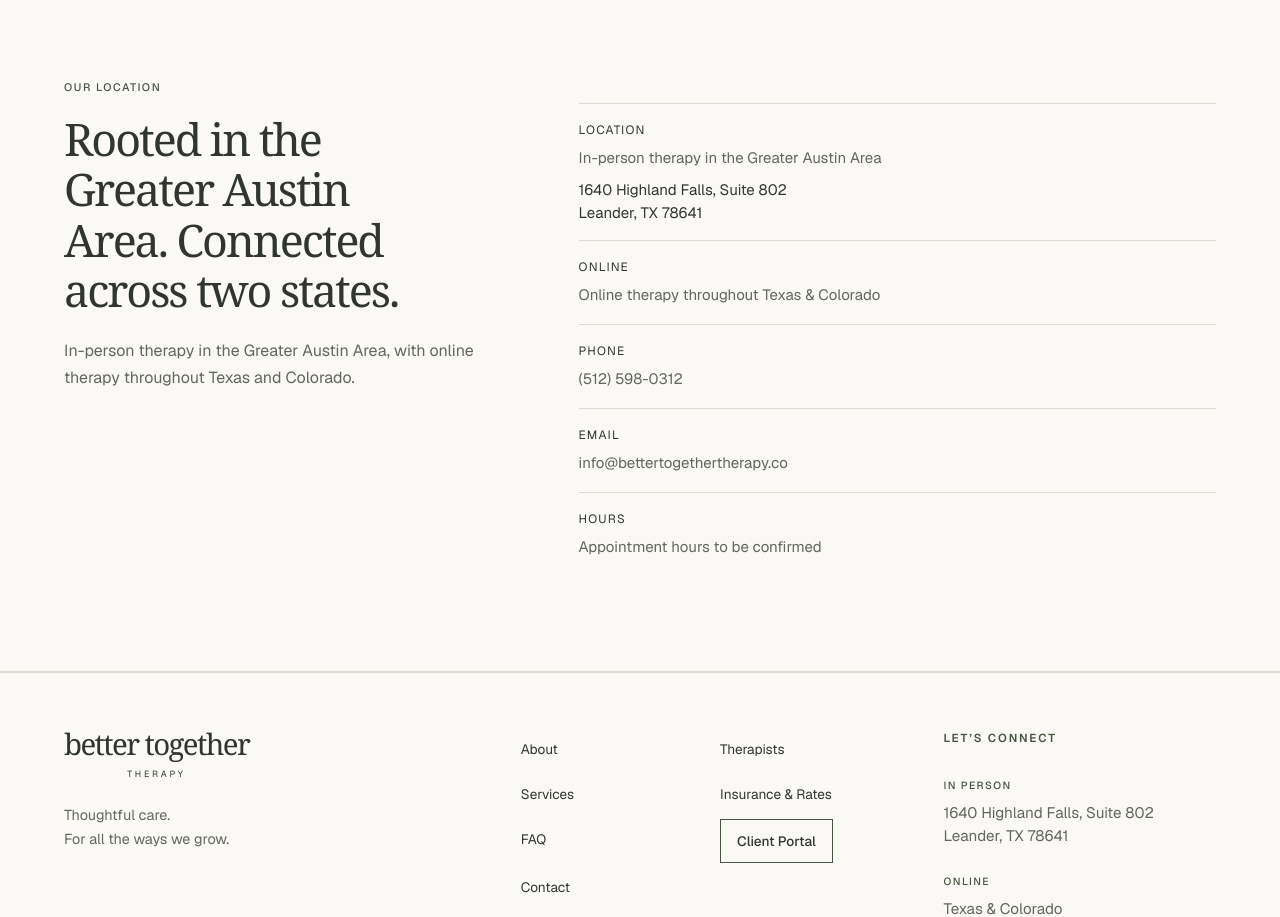
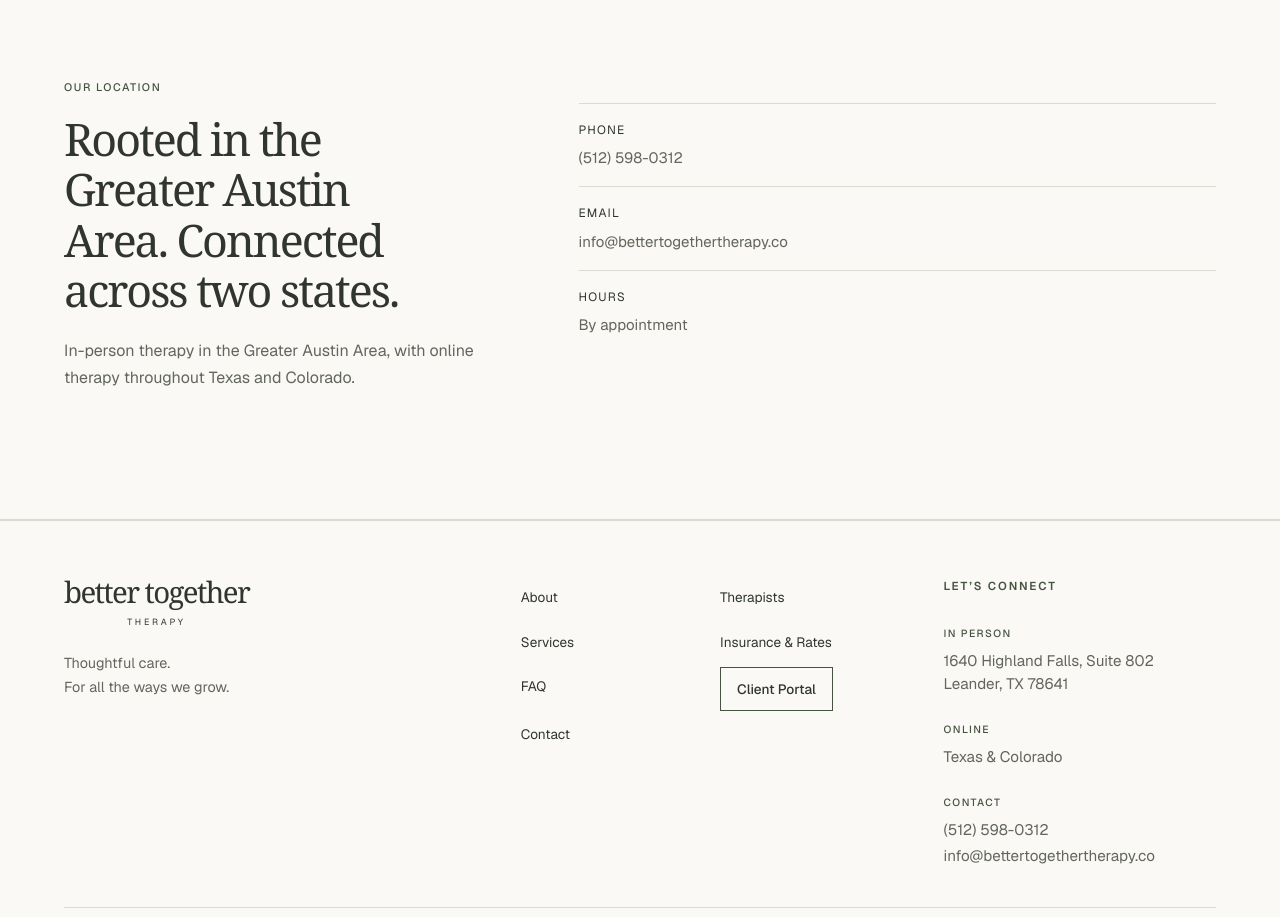
Before and after one commit to AXLT-Studio/bettertogethertherapyco, a Next.js app: page /contact in a window 1280 px wide. Shown: the part 1280-2197 px from the top of the page. Built offline with nearby package versions, Linux system fonts and the light colour scheme.

Commit message:
Update page.tsx

```diff
--- a/src/app/contact/page.tsx
+++ b/src/app/contact/page.tsx
@@ -86,21 +86,6 @@ export default function ContactPage() {
           />
           <dl className="contact-details">
             <div>
-              <dt>Location</dt>
-              <dd>
-                In-person therapy in the Greater Austin Area
-                <address>
-                  1640 Highland Falls, Suite 802
-                  <br />
-                  Leander, TX 78641
-                </address>
-              </dd>
-            </div>
-            <div>
-              <dt>Online</dt>
-              <dd>Online therapy throughout Texas &amp; Colorado</dd>
-            </div>
-            <div>
               <dt>Phone</dt>
               <dd>
                 <a href="tel:+15125980312">(512) 598-0312</a>
@@ -116,7 +101,7 @@ export default function ContactPage() {
             </div>
             <div>
               <dt>Hours</dt>
-              <dd>Appointment hours to be confirmed</dd>
+              <dd>By appointment</dd>
             </div>
           </dl>
         </div>
```
